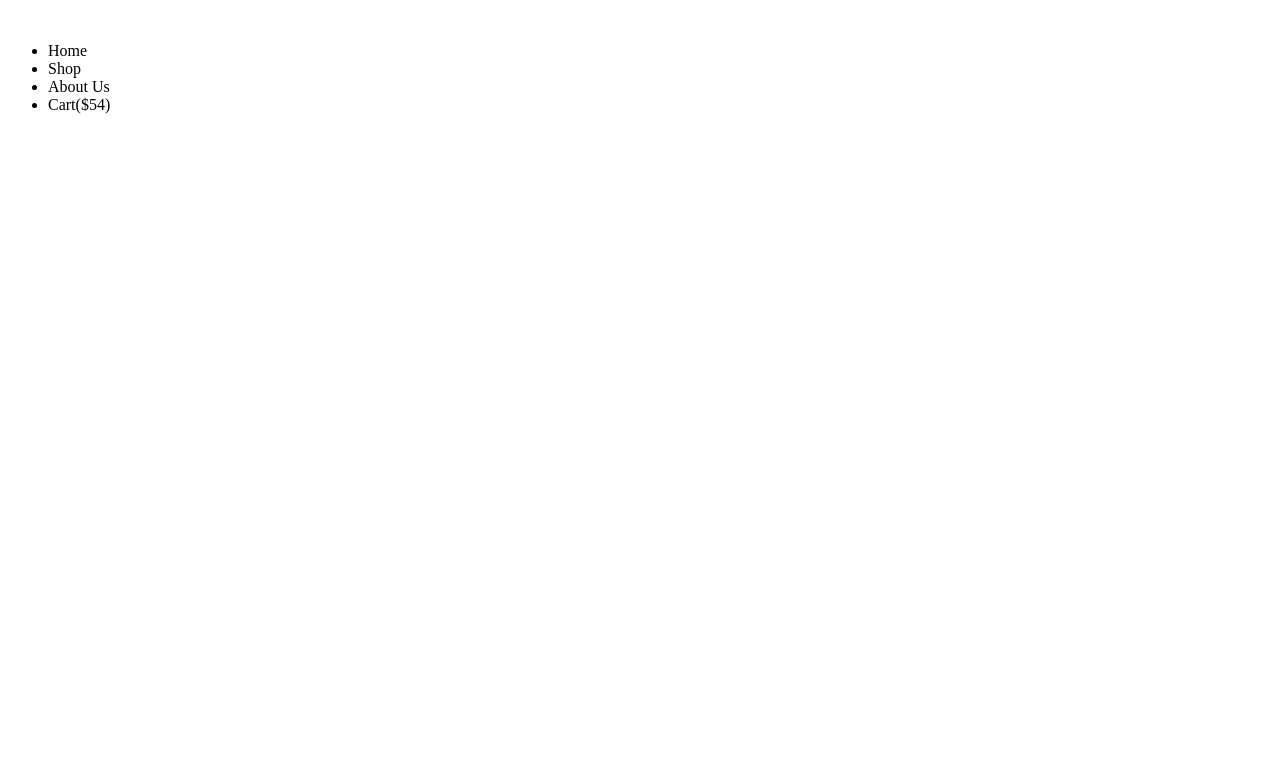
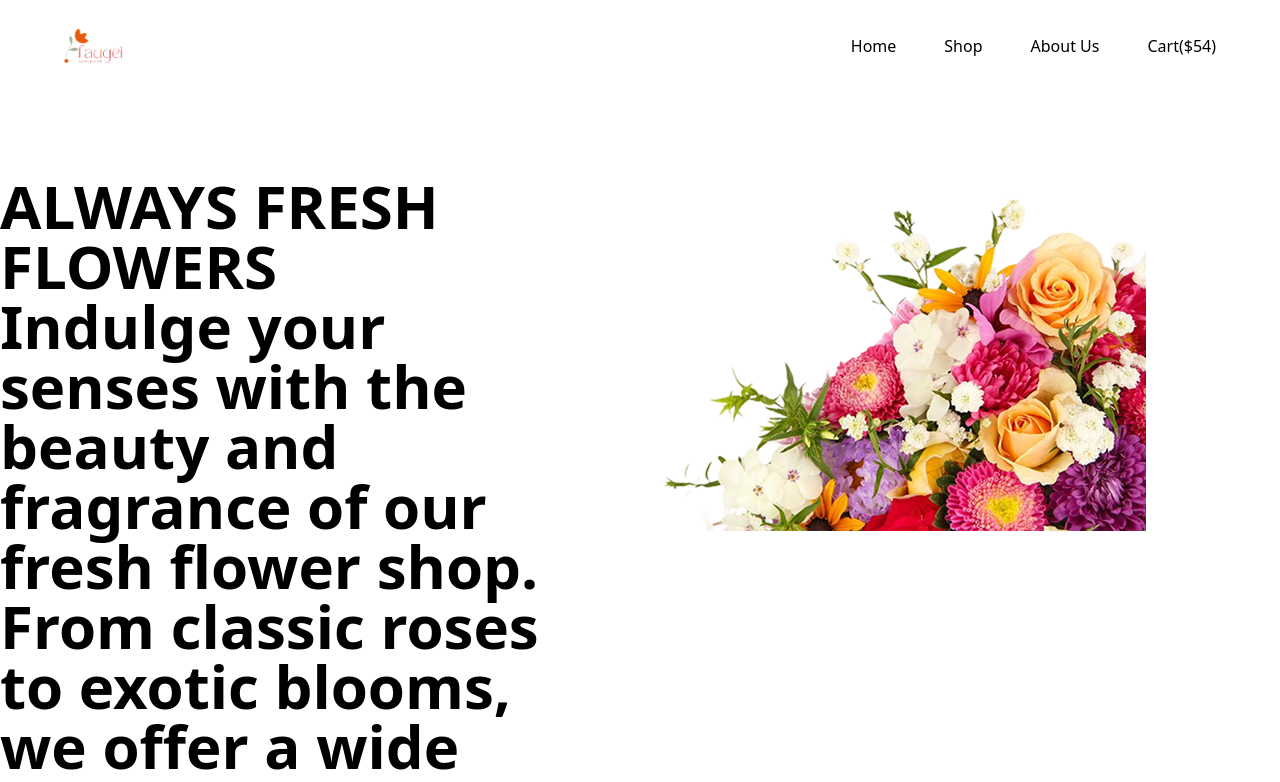
Before and after one commit to sheponhossain/flower-market, a plain HTML site: page index.html in a window 1280 px wide. Shown: the top 782 px of the page. Drawn offline with nearby package versions, Linux system fonts and the light colour scheme.

Commit message:
navigation commit

```diff
--- a/index.html
+++ b/index.html
@@ -5,24 +5,39 @@
     <meta charset="UTF-8">
     <meta name="viewport" content="width=device-width, initial-scale=1.0">
     <title>Flower Market</title>
+    <script src="https://cdn.jsdelivr.net/npm/@tailwindcss/browser@4"></script>
 </head>
 
 <body>
 
     <header>
         <!-- Navber Section -->
-        <section class="nav">
-            <div class="nav-container">
-                <div class="nav-logo">
-                    <img src="" alt="">
+        <section class="flex justify-center items-center mt-7 mb-28">
+            <div class="w-6xl flex justify-between items-center">
+                <div class="nav-logo ">
+                    <img class="h-9 " src="./assets/logo.png" alt="">
                 </div>
-                <div class="nav-services-page">
-                    <ul>
+                <div class="">
+                    <ul class="flex gap-12">
                         <li>Home</li>
                         <li>Shop</li>
                         <li>About Us</li>
                         <li>Cart($54)</li>
                     </ul>
+                </div>
+            </div>
+        </section>
+        <!-- Banner Section -->
+        <section>
+            <div class="flex ">
+                <div class="w-xl text-6xl font-bold">
+                    <h1>ALWAYS <span class="">FRESH <br>FLOWERS</span></h1>
+                    <p>Indulge your senses with the beauty and fragrance of our fresh flower shop. From classic roses to
+                        exotic blooms, we
+                        offer a wide variety of fresh flowers that are perfect for any occasion.</p>
+                </div>
+                <div class="w-xl">
+                    <img src="./assets/hero-flower.png" alt="">
                 </div>
             </div>
         </section>
--- /dev/null
+++ b/src/style.css
@@ -0,0 +1 @@
+@import "tailwindcss"
```
